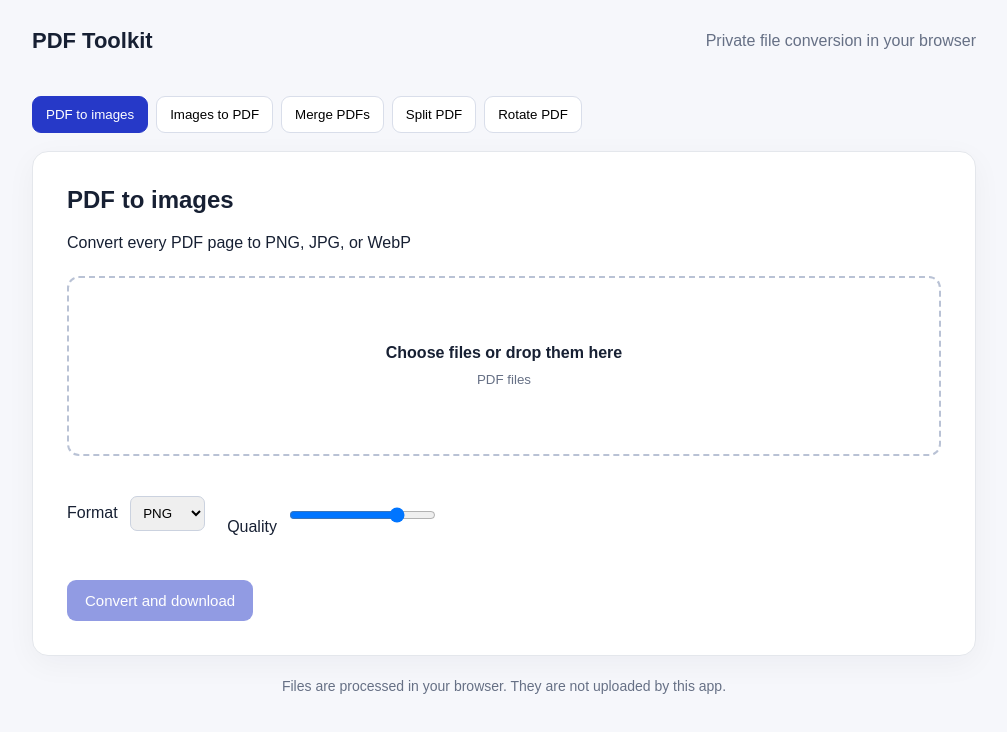
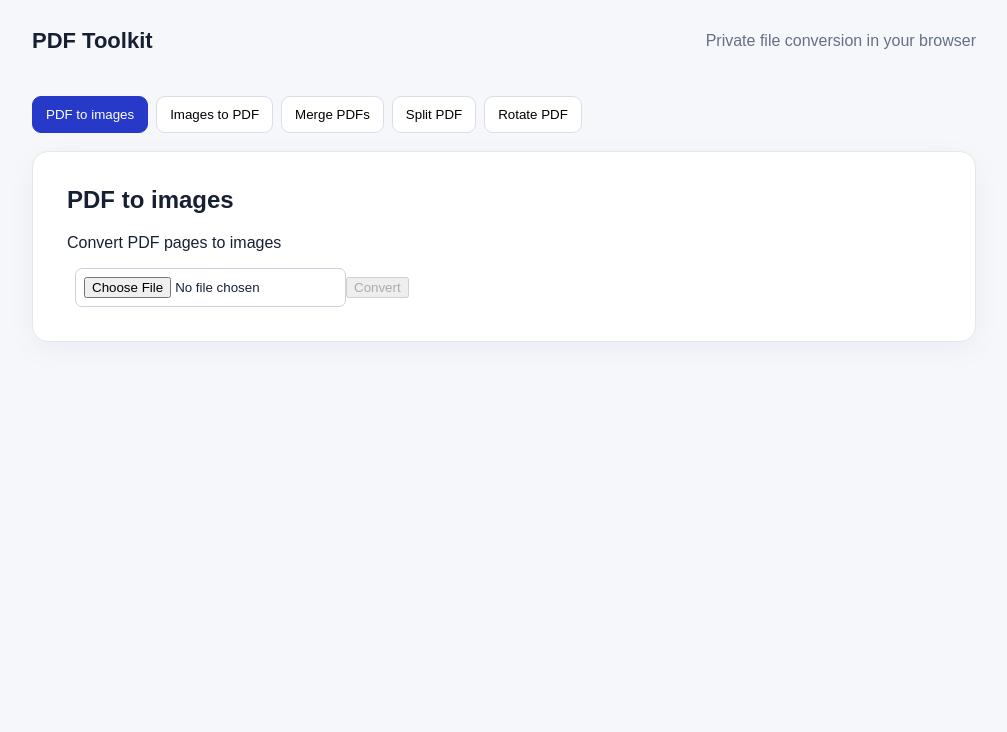
Before and after one commit to kuikel-dotcom/pdf_tool_Kit, a Next.js app: page / in a window 1280 px wide. Shown: the top 732 px of the page, without its empty margins (136-1143 px from the left). Built offline with nearby package versions, Linux system fonts and the light colour scheme.

Commit message:
fix pdf type issue

```diff
--- a/app/toolkit.tsx
+++ b/app/toolkit.tsx
@@ -1,36 +1,108 @@
 "use client";
-import {useState} from "react";
+
+import { useState } from "react";
 import JSZip from "jszip";
-import {PDFDocument,degrees} from "pdf-lib";
+import { PDFDocument, degrees } from "pdf-lib";
 
-type Mode="pdf-images"|"images-pdf"|"merge"|"split"|"rotate";
-const modes:{id:Mode;label:string;hint:string}[]=[
-{id:"pdf-images",label:"PDF to images",hint:"Convert every PDF page to PNG, JPG, or WebP"},
-{id:"images-pdf",label:"Images to PDF",hint:"Combine images into one PDF"},
-{id:"merge",label:"Merge PDFs",hint:"Combine multiple PDF files"},
-{id:"split",label:"Split PDF",hint:"Export selected pages as a new PDF"},
-{id:"rotate",label:"Rotate PDF",hint:"Rotate every page and download"}
-];
-function download(blob:Blob,name:string){const a=document.createElement("a");a.href=URL.createObjectURL(blob);a.download=name;a.click();setTimeout(()=>URL.revokeObjectURL(a.href),1000)}
-export default function Toolkit(){
- const [mode,setMode]=useState<Mode>("pdf-images"),[files,setFiles]=useState<File[]>([]),[format,setFormat]=useState("png"),[quality,setQuality]=useState(.92),[range,setRange]=useState(""),[rotation,setRotation]=useState(90),[busy,setBusy]=useState(false),[message,setMessage]=useState("");
- const accept=mode==="images-pdf"?"image/*":"application/pdf";
- function pick(e:React.ChangeEvent<HTMLInputElement>){setFiles(Array.from(e.target.files||[]));setMessage("")}
- async function run(){
-  if(!files.length)return; setBusy(true);setMessage("Processing locally on your device…");
-  try{
+type Mode =
+  | "pdf-images"
+  | "images-pdf"
+  | "merge"
+  | "split"
+  | "rotate";
+
+const modes = [
+  { id: "pdf-images", label: "PDF to images", hint: "Convert PDF pages to images" },
+  { id: "images-pdf", label: "Images to PDF", hint: "Combine images into PDF" },
+  { id: "merge", label: "Merge PDFs", hint: "Combine multiple PDFs" },
+  { id: "split", label: "Split PDF", hint: "Extract pages from PDF" },
+  { id: "rotate", label: "Rotate PDF", hint: "Rotate PDF pages" },
+] as const;
+
+function download(blob: Blob, name: string) {
+  const a = document.createElement("a");
+  a.href = URL.createObjectURL(blob);
+  a.download = name;
+  a.click();
+  setTimeout(() => URL.revokeObjectURL(a.href), 1000);
+}
+
+export default function Toolkit() {
+  const [mode, setMode] = useState<Mode>("pdf-images");
+  const [files, setFiles] = useState<File[]>([]);
+  const [format, setFormat] = useState("png");
+  const [quality, setQuality] = useState(0.92);
+  const [range, setRange] = useState("");
+  const [rotation, setRotation] = useState(90);
+  const [busy, setBusy] = useState(false);
+  const [message, setMessage] = useState("");
+
+  const accept = mode === "images-pdf" ? "image/*" : "application/pdf";
+
+  function pick(e: React.ChangeEvent<HTMLInputElement>) {
+    setFiles(Array.from(e.target.files || []));
+    setMessage("");
+  }
+
+  async function run() {
+    if (!files.length) return;
+
+    setBusy(true);
+    setMessage("Processing...");
+
+    try {
+      // ---------------- PDF → Images ----------------
+      if (mode === "pdf-images") {
+        const pdfjs = await import("pdfjs-dist");
+
+        pdfjs.GlobalWorkerOptions.workerSrc =
+          `https://cdnjs.cloudflare.com/ajax/libs/pdf.js/${pdfjs.version}/pdf.worker.min.mjs`;
+
+        const doc = await pdfjs
+          .getDocument({ data: await files[0].arrayBuffer() })
+          .promise;
+
+        const zip = new JSZip();
+
+        for (let n = 1; n <= doc.numPages; n++) {
+          const page = await doc.getPage(n);
+          const view = page.getViewport({ scale: 2 });
+
+          const canvas = document.createElement("canvas");
+          const ctx = canvas.getContext("2d")!;
+
+          canvas.width = view.width;
+          canvas.height = view.height;
+
+          await page.render({ canvasContext: ctx, viewport: view }).promise;
+
+          const mime =
+            format === "jpg" ? "image/jpeg" : `image/${format}`;
+
+          const blob = await new Promise<Blob>((resolve) =>
+            canvas.toBlob((b) => resolve(b!), mime, quality)
+          );
+
+          zip.file(`page-${n}.${format}`, blob);
+        }
+
+        const zipBlob = await zip.generateAsync({ type: "blob" });
+        download(zipBlob, "pdf-images.zip");
+      }
+
+      // ---------------- Images → PDF ----------------
       if (mode === "images-pdf") {
         const out = await PDFDocument.create();
 
         for (const f of files) {
           const bytes = await f.arrayBuffer();
+
           let img;
-
           if (f.type === "image/png") img = await out.embedPng(bytes);
           else img = await out.embedJpg(bytes);
 
-    const p = out.addPage([img.width, img.height]);
-    p.drawImage(img, {
+          const page = out.addPage([img.width, img.height]);
+          page.drawImage(img, {
             x: 0,
             y: 0,
             width: img.width,
@@ -38,16 +110,16 @@ export default function Toolkit(){
           });
         }
 
-  const pdfBytes = await out.save();
-
+const pdfBytes = await out.save() as unknown as Uint8Array;
         download(
-    new Blob([new Uint8Array(pdfBytes)], {
-      type: "application/pdf",
-    }),
+          new Blob([pdfBytes as unknown as BlobPart], { type: "application/pdf" }),
           "images.pdf"
         );
       }
 
+      // ---------------- Merge PDFs ---------------- //
+      //
+      //
       if (mode === "merge") {
         const out = await PDFDocument.create();
 
@@ -57,53 +129,14 @@ if (mode === "merge") {
           pages.forEach((p) => out.addPage(p));
         }
 
-  const pdfBytes2 = await out.save();
-
+const pdfBytes = await out.save() as unknown as Uint8Array;
         download(
-    new Blob([new Uint8Array(pdfBytes2)], {
-      type: "application/pdf",
-    }),
+          new Blob([pdfBytes as unknown as BlobPart], { type: "application/pdf" }),
           "merged.pdf"
         );
       }
 
-if (mode === "images-pdf") {
-  const out = await PDFDocument.create();
-
-  for (const f of files) {
-    const bytes = await f.arrayBuffer();
-    let img;
-
-    if (f.type === "image/png") img = await out.embedPng(bytes);
-    else img = await out.embedJpg(bytes);
-
-    const p = out.addPage([img.width, img.height]);
-    p.drawImage(img, { x: 0, y: 0, width: img.width, height: img.height });
-  }
-
-  const pdfBytes = await out.save();
-  download(
-    new Blob([new Uint8Array(pdfBytes)], { type: "application/pdf" }),
-    "images.pdf"
-  );
-}
-
-if (mode === "merge") {
-  const out = await PDFDocument.create();
-
-  for (const f of files) {
-    const src = await PDFDocument.load(await f.arrayBuffer());
-    const pages = await out.copyPages(src, src.getPageIndices());
-    pages.forEach((p) => out.addPage(p));
-  }
-
-  const pdfBytes = await out.save();
-  download(
-    new Blob([new Uint8Array(pdfBytes)], { type: "application/pdf" }),
-    "merged.pdf"
-  );
-}
-
+      // ---------------- Split / Rotate ----------------
       if (mode === "split" || mode === "rotate") {
         const src = await PDFDocument.load(await files[0].arrayBuffer());
         const out = await PDFDocument.create();
@@ -126,24 +159,64 @@ if (mode === "split" || mode === "rotate") {
 
         pages.forEach((p) => {
           if (mode === "rotate") {
-      p.setRotation(degrees((p.getRotation().angle + rotation) % 360));
+            p.setRotation(
+              degrees((p.getRotation().angle + rotation) % 360)
+            );
           }
           out.addPage(p);
         });
 
-  const pdfBytes = await out.save();
+const pdfBytes = await out.save() as unknown as Uint8Array;
         download(
-    new Blob([new Uint8Array(pdfBytes)], { type: "application/pdf" }),
+          new Blob([pdfBytes as unknown as BlobPart], { type: "application/pdf" }),
           mode === "split" ? "split.pdf" : "rotated.pdf"
         );
       }
-   if(mode==="pdf-images"){const pdfjs=await import("pdfjs-dist");pdfjs.GlobalWorkerOptions.workerSrc=`https://cdnjs.cloudflare.com/ajax/libs/pdf.js/${pdfjs.version}/pdf.worker.min.mjs`;const doc=await pdfjs.getDocument({data:await files[0].arrayBuffer()}).promise;const zip=new JSZip();for(let n=1;n<=doc.numPages;n++){const page=await doc.getPage(n),view=page.getViewport({scale:2}),canvas=document.createElement("canvas"),ctx=canvas.getContext("2d")!;canvas.width=view.width;canvas.height=view.height;await page.render({canvasContext:ctx,viewport:view}).promise;const mime=format==="jpg"?"image/jpeg":`image/${format}`;const blob=await new Promise<Blob>(r=>canvas.toBlob(b=>r(b!),mime,quality));zip.file(`page-${n}.${format}`,blob)}download(await zip.generateAsync({type:"blob"}),"pdf-images.zip")}
-   setMessage("Done. Your download should begin now.");
-  }catch(e){setMessage("Could not process this file. Try a smaller, non-password-protected file or a supported format.");console.error(e)}finally{setBusy(false)}
+
+      setMessage("Done. Download started.");
+    } catch (e) {
+      console.error(e);
+      setMessage("Error processing file.");
+    } finally {
+      setBusy(false);
     }
- return <section><div className="tools">{modes.map(m=><button className={mode===m.id?"active":""} onClick={()=>{setMode(m.id);setFiles([]);setMessage("")}} key={m.id}>{m.label}</button>)}</div><div className="card"><h1>{modes.find(x=>x.id===mode)?.label}</h1><p>{modes.find(x=>x.id===mode)?.hint}</p><label className="drop"><input type="file" accept={accept} multiple={mode==="images-pdf"||mode==="merge"} onChange={pick}/><strong>Choose files or drop them here</strong><small>{mode==="images-pdf"?"PNG or JPG images":"PDF files"}</small></label>{files.length>0&&<p className="selected">{files.map(f=>f.name).join(", ")}</p>}
- {mode==="pdf-images"&&<div className="options"><label>Format <select value={format} onChange={e=>setFormat(e.target.value)}><option value="png">PNG</option><option value="jpg">JPG</option><option value="webp">WebP</option></select></label><label>Quality <input type="range" min=".5" max="1" step=".05" value={quality} onChange={e=>setQuality(+e.target.value)}/></label></div>}
- {mode==="split"&&<label>Pages (example: 1-3, 6) <input value={range} onChange={e=>setRange(e.target.value)} placeholder="Leave empty for all pages"/></label>}
- {mode==="rotate"&&<label>Rotation <select value={rotation} onChange={e=>setRotation(+e.target.value)}><option value="90">90° clockwise</option><option value="180">180°</option><option value="270">270° clockwise</option></select></label>}
- <button className="convert" disabled={!files.length||busy} onClick={run}>{busy?"Working…":"Convert and download"}</button>{message&&<p className="message">{message}</p>}</div><p className="privacy">Files are processed in your browser. They are not uploaded by this app.</p></section>
   }
+
+  return (
+    <section>
+      <div className="tools">
+        {modes.map((m) => (
+          <button
+            key={m.id}
+            className={mode === m.id ? "active" : ""}
+            onClick={() => {
+              setMode(m.id as Mode);
+              setFiles([]);
+              setMessage("");
+            }}
+          >
+            {m.label}
+          </button>
+        ))}
+      </div>
+
+      <div className="card">
+        <h1>{modes.find((x) => x.id === mode)?.label}</h1>
+        <p>{modes.find((x) => x.id === mode)?.hint}</p>
+
+        <input
+          type="file"
+          multiple={mode === "images-pdf" || mode === "merge"}
+          accept={accept}
+          onChange={pick}
+        />
+
+        <button disabled={!files.length || busy} onClick={run}>
+          {busy ? "Processing..." : "Convert"}
+        </button>
+
+        {message && <p>{message}</p>}
+      </div>
+    </section>
+  );
+}
```
Lines whose indentation alone changed are shown as unchanged.
